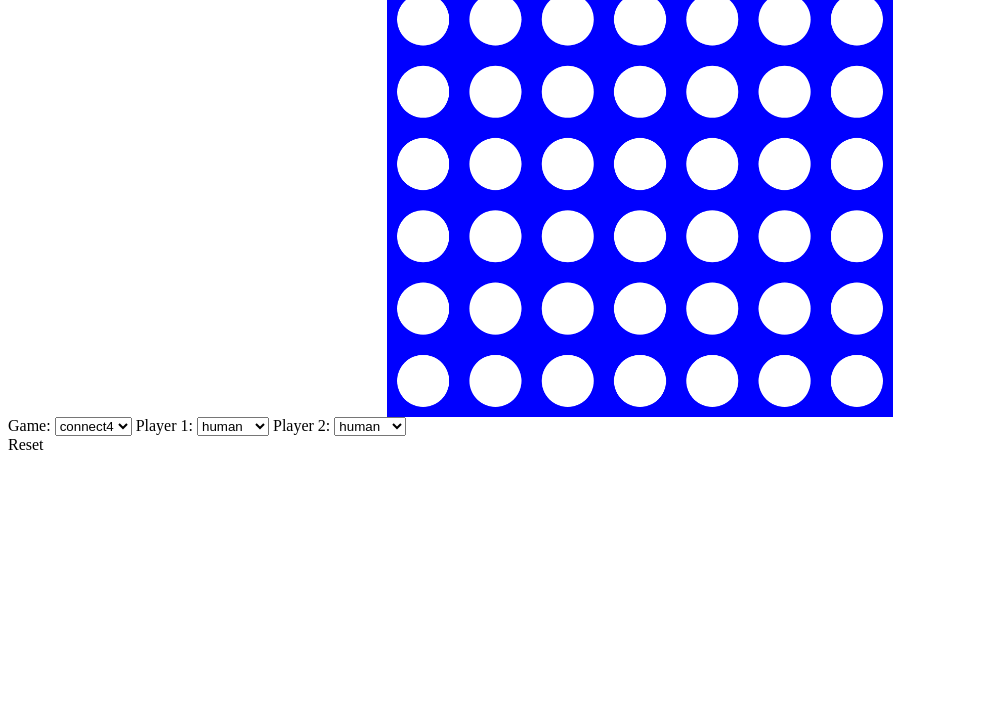
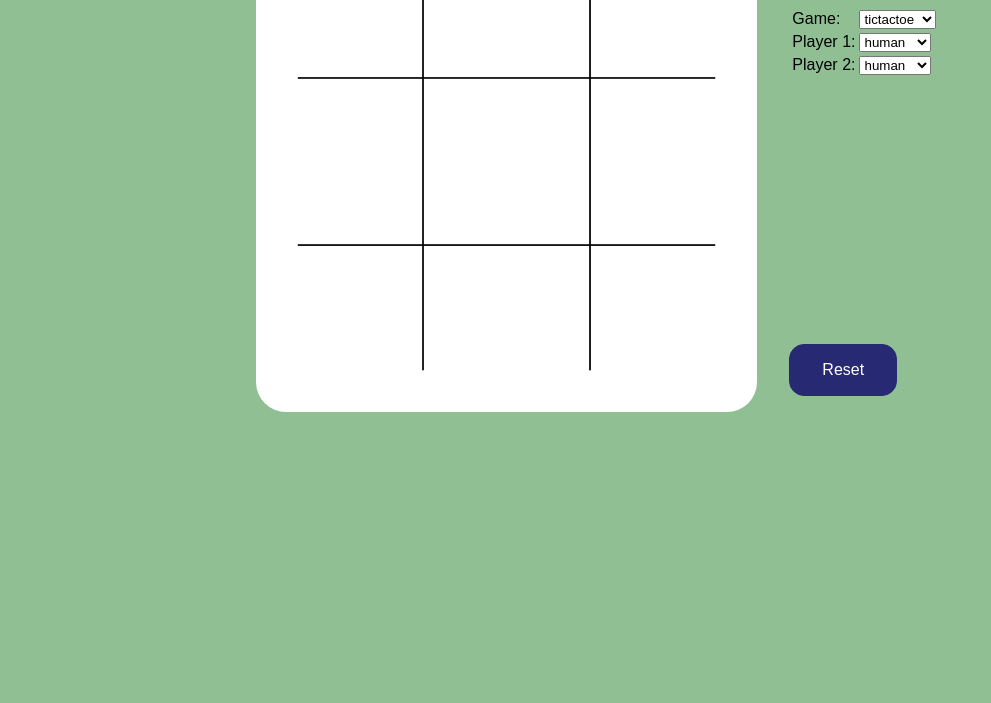
Before and after one commit to mikeswhitney33/board-game-ai, a plain HTML site: page index.html in a window 1280 px wide. Shown: the part 97-800 px from the top of the page, without its empty margins (0-991 px from the left). Drawn offline with Linux system fonts and the light colour scheme.

Commit message:
added connect4 and tictactoe

```diff
--- a/index.html
+++ b/index.html
@@ -4,16 +4,35 @@
     <meta charset="UTF-8">
     <meta http-equiv="X-UA-Compatible" content="IE=edge">
     <meta name="viewport" content="width=device-width, initial-scale=1.0">
-    <title>Document</title>
+    <title>Board Game AI</title>
     <link rel="stylesheet" href="style.css">
 </head>
 <body>
-    <canvas width="1000" height="1000"></canvas>
-    <div id="settings">
-        Game: <select id="game"></select>
-        Player 1: <select id="player1"></select>
-        Player 2: <select id="player2"></select>
-        <div id="reset-btn">Reset</div>
+    <div class="container">
+        <div class="game-board">
+            <canvas width="1000" height="1000"></canvas>
+        </div>
+        <div class="settings">
+            <div>
+                <h1>Settings</h1>
+                <table>
+                    <tr>
+                        <td><label for="game">Game: </label></td>
+                        <td><select id="game"></select></td>
+                    </tr>
+                    <tr>
+                        <td><label for="player1">Player 1: </label></td>
+                        <td><select id="player1"></select></td>
+                    </tr>
+                    <tr>
+                        <td><label for="player2">Player 2: </label></td>
+                        <td><select id="player2"></select></td>
+                    </tr>
+                </table>
+            </div>
+
+            <div id="reset-btn" class="btn">Reset</div>
+        </div>
     </div>
     <script src="script.js"></script>
 </body>
--- a/script.js
+++ b/script.js
@@ -11,6 +11,18 @@ const gameSelect = document.querySelector("select#game");
 const player1Select = document.querySelector("select#player1");
 const player2Select = document.querySelector("select#player2");
 const resetBtn = document.querySelector("div#reset-btn");
+// ===========
+
+// =========== Helpers
+function drawMessage(text) {
+    const fontsize = 120;
+    ctx.font = `${fontsize}px Arial`;
+    ctx.fillStyle = "#000000aa";
+    ctx.fillRect(0, 0, canvas.width, canvas.height);
+    ctx.fillStyle = "white";
+    ctx.textAlign = "center";
+    ctx.fillText(text, canvas.width / 2, canvas.height / 2);
+}
 // ===========
 
 // =========== Game
@@ -96,7 +108,7 @@ class Connect4 extends Game {
                 let oh = 0, ov = 0, od1 = 0, od2 = 0;
                 for(let i = 0;i < 4;i++) {
                     // horizontal
-                    if(col < this.cols - 4) {
+                    if(col <= this.cols - 4) {
                         if (this.grid[row][col + i] === player) {
                             ph++;
                         }
@@ -114,7 +126,7 @@ class Connect4 extends Game {
                         }
                     }
                     // diagonal 1
-                    if(row <= this.rows - 4 && col < this.cols - 4) {
+                    if(row <= this.rows - 4 && col <= this.cols - 4) {
                         if (this.grid[row + i][col + i] === player) {
                             pd1++;
                         }
@@ -202,7 +214,7 @@ class Connect4 extends Game {
      }
     draw(winner) {
         const padding = 20;
-        ctx.fillStyle = "blue";
+        ctx.fillStyle = "#282973";
         ctx.fillRect(0, 0, canvas.width, canvas.height);
         const cellWidth = canvas.width / this.cols;
         const cellHeight = canvas.height / this.rows;
@@ -236,12 +248,8 @@ class Connect4 extends Game {
             else if (winner === 2) {
                 text = "Yellow Wins!";
             }
-            ctx.font = "120px Arial";
-            ctx.fillStyle = "black";
-            ctx.textAlign = "center";
-            ctx.fillText(text, canvas.width / 2, canvas.height / 2);
+            drawMessage(text);
         }
-
      }
 }
 // ===========
@@ -317,22 +325,39 @@ class Tictactoe extends Game {
         return {row: row, col: col};
     }
     draw(winner) {
-        const padding = 20;
+
         const cellWidth = canvas.width / this.cols;
         const cellHeight = canvas.height / this.rows;
+        const padding = cellWidth / 4;
+
+        ctx.fillStyle = "white";
+        ctx.fillRect(0, 0, canvas.width, canvas.height);
+
+        ctx.strokeStyle = "black";
+        ctx.lineWidth = 3;
+        ctx.beginPath();
+        ctx.moveTo(cellWidth/4, cellHeight);
+        ctx.lineTo(cellWidth * 3 - cellWidth / 4, cellHeight);
+
+        ctx.moveTo(cellWidth / 4, 2 * cellHeight);
+        ctx.lineTo(cellWidth * 3 - cellWidth / 4, 2 * cellHeight);
+
+        ctx.moveTo(cellWidth, cellHeight / 4);
+        ctx.lineTo(cellWidth, cellHeight * 3 - cellHeight / 4);
+
+        ctx.moveTo(cellWidth * 2, cellHeight / 4);
+        ctx.lineTo(cellWidth * 2, cellHeight * 3 - cellHeight / 4);
+        ctx.stroke();
+
+        ctx.lineWidth = 50;
+
         for(let row = 0;row < this.rows;row++) {
             for(let col = 0;col < this.cols;col++) {
-                ctx.fillStyle = "white";
-                ctx.strokeStyle = "black";
-                ctx.lineWidth = 5;
                 const x = col * cellWidth;
                 const y = row * cellHeight;
-                ctx.fillRect(x, y, cellWidth, cellHeight);
-                ctx.strokeRect(x, y, cellWidth, cellHeight);
 
                 if(this.grid[row][col] === 1) {
-                    ctx.lineWidth = 20;
-                    ctx.lineCap = "round";
+                    ctx.strokeStyle = "black";
                     ctx.beginPath();
                     ctx.moveTo(x + padding, y + padding);
                     ctx.lineTo(x + cellWidth - padding, y + cellHeight - padding);
@@ -342,7 +367,7 @@ class Tictactoe extends Game {
                     ctx.stroke();
                 }
                 else if(this.grid[row][col] === 2) {
-                    ctx.lineWidth = 20;
+                    ctx.strokeStyle = "red";
                     ctx.beginPath();
                     ctx.arc(x + cellWidth /2 , y + cellHeight/ 2, cellWidth/2-padding, 0, 360);
                     ctx.stroke();
@@ -359,10 +384,9 @@ class Tictactoe extends Game {
         else if (winner === 2) {
             text = "O Wins!";
         }
-        ctx.font = "120px Arial";
-        ctx.fillStyle = "red";
-        ctx.textAlign = "center";
-        ctx.fillText(text, canvas.width/2, canvas.height/2);
+        if(winner !== 0) {
+            drawMessage(text);
+        }
     }
 }
 // ===========
@@ -401,7 +425,7 @@ class GameManager {
     }
 
     play() {
-        this.game.draw();
+        this.game.draw(0);
         this.player1.playTurn();
     }
 
@@ -505,7 +529,7 @@ class AIPlayer extends Player {
 }
 
 class RandomAI extends AIPlayer {
-    selectBestTurn(validMoves) {
+    selectBestMove(validMoves) {
         const moveId = Math.floor(Math.random() * validMoves.length);
         return validMoves[moveId];
     }
@@ -559,8 +583,8 @@ class MinimaxAI extends AIPlayer {
 }
 
 const gameOptions = {
+    "tictactoe": Tictactoe,
     "connect4": Connect4,
-    "tictactoe": Tictactoe
 }
 
 const playerOptions = {
--- a/style.css
+++ b/style.css
@@ -1,5 +1,57 @@
 canvas {
     display: block;
-    width: 40%;
+    width: 100%;
+}
+
+body {
+    background-color: #8FBF93;
+    font-family: Arial, Helvetica, sans-serif;
+}
+
+table {
+    margin-bottom: 1em;
+}
+
+.game-board, .settings {
+    overflow: hidden;
+    border-radius: 30px;
+    /* border: solid 1em black; */
+}
+
+.settings {
+    padding: 1em;
+    display: grid;
+    grid-template-rows: 1fr auto;
+}
+
+.container {
+    display: grid;
+    grid-template-columns: 2fr 1fr;
+    column-gap: 1em;
+    width: 100%;
+    max-width: 768px;
     margin: 0 auto;
 }
+
+.input-group {
+    display: block;
+}
+
+.btn {
+    display: inline-block;
+    cursor: pointer;
+    font-family: Arial, Helvetica, sans-serif;
+    padding: 1em 2em;
+    background-color: #282973;
+    color: white;
+    border: solid 1px #282973;
+    border-radius: 15px;
+    text-align: center;
+    justify-self: start;
+}
+
+.btn:hover {
+    background-color: white;
+    color: #282973;
+    transition: 0.3s;
+}
```
Also changed, not shown: thumbnail.png (added).
